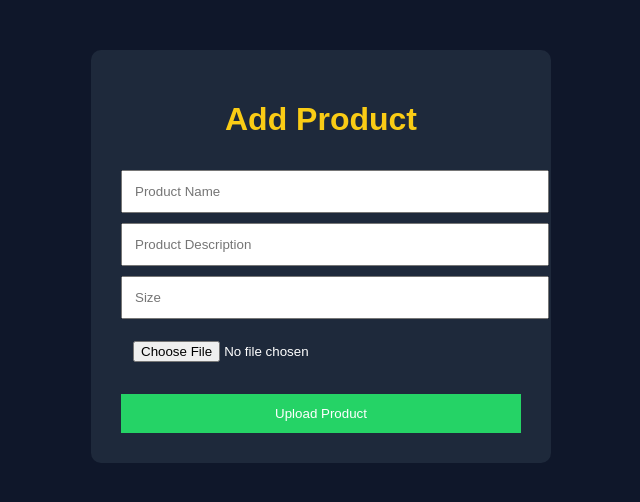
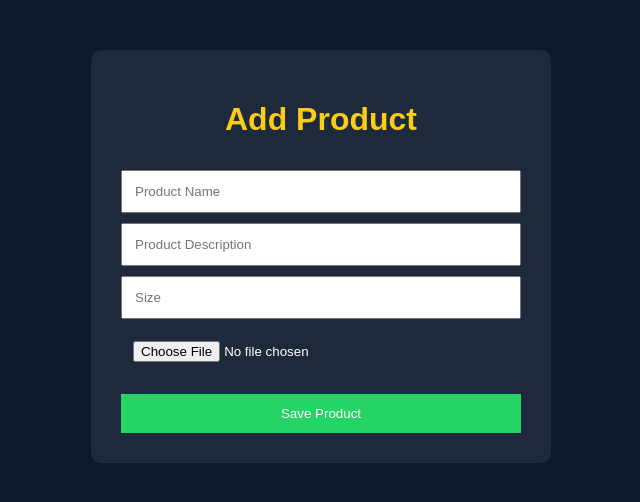
Before and after one commit to polemreddyvishnu2003-stack/hydro-inventory, a Flask app: page /add-item in a window 1280 px wide. Shown: the top 502 px of the page, without its empty margins (319-959 px from the left). Run offline with Flask 3, Linux system fonts and the light colour scheme; a user stored in the database is signed in.

Commit message:
Refactor add_item.html form structure and styles

```diff
--- a/templates/add_item.html
+++ b/templates/add_item.html
@@ -30,6 +30,7 @@ input{
     width:100%;
     padding:12px;
     margin-top:10px;
+    box-sizing:border-box;
 }
 
 button{
@@ -39,6 +40,7 @@ button{
     background:#25D366;
     border:none;
     color:white;
+    cursor:pointer;
 }
 
 </style>
@@ -50,23 +52,25 @@ button{
 <div class="form-box">
 
 <h1>Add Product</h1>
-<input type="text" name="name" placeholder="Product Name" required>
-
-<input type="text" name="description" placeholder="Product Description" required>
-
-<input type="text" name="size" placeholder="Size" required>
 
 <form method="POST" enctype="multipart/form-data">
 
-<input type="file" name="image" required>
+    <input type="text" name="name" placeholder="Product Name" required>
 
-<button type="submit">
-Upload Product
-</button>
+    <input type="text" name="description" placeholder="Product Description" required>
+
+    <input type="text" name="size" placeholder="Size" required>
+
+    <input type="file" name="image" accept="image/*" required>
+
+    <button type="submit">
+        Save Product
+    </button>
 
 </form>
 
 </div>
 
 </body>
+
 </html>
```
